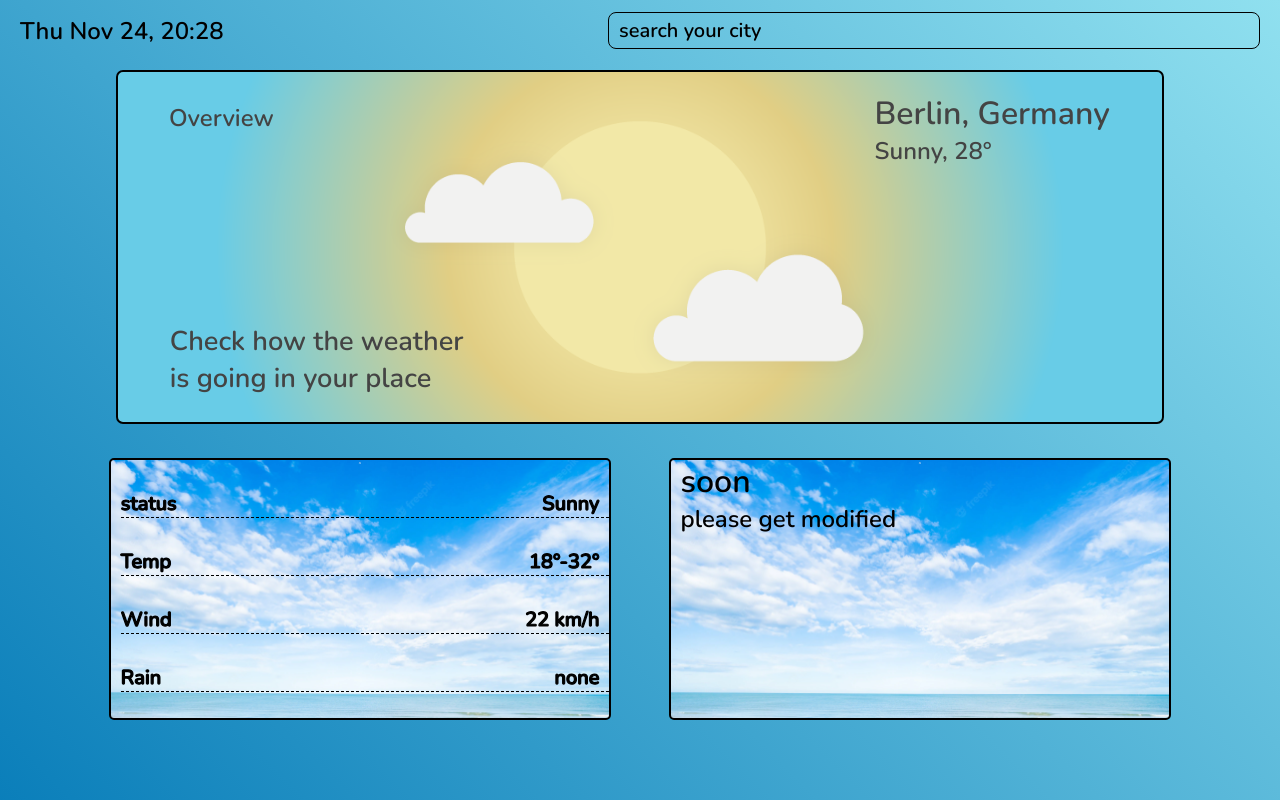
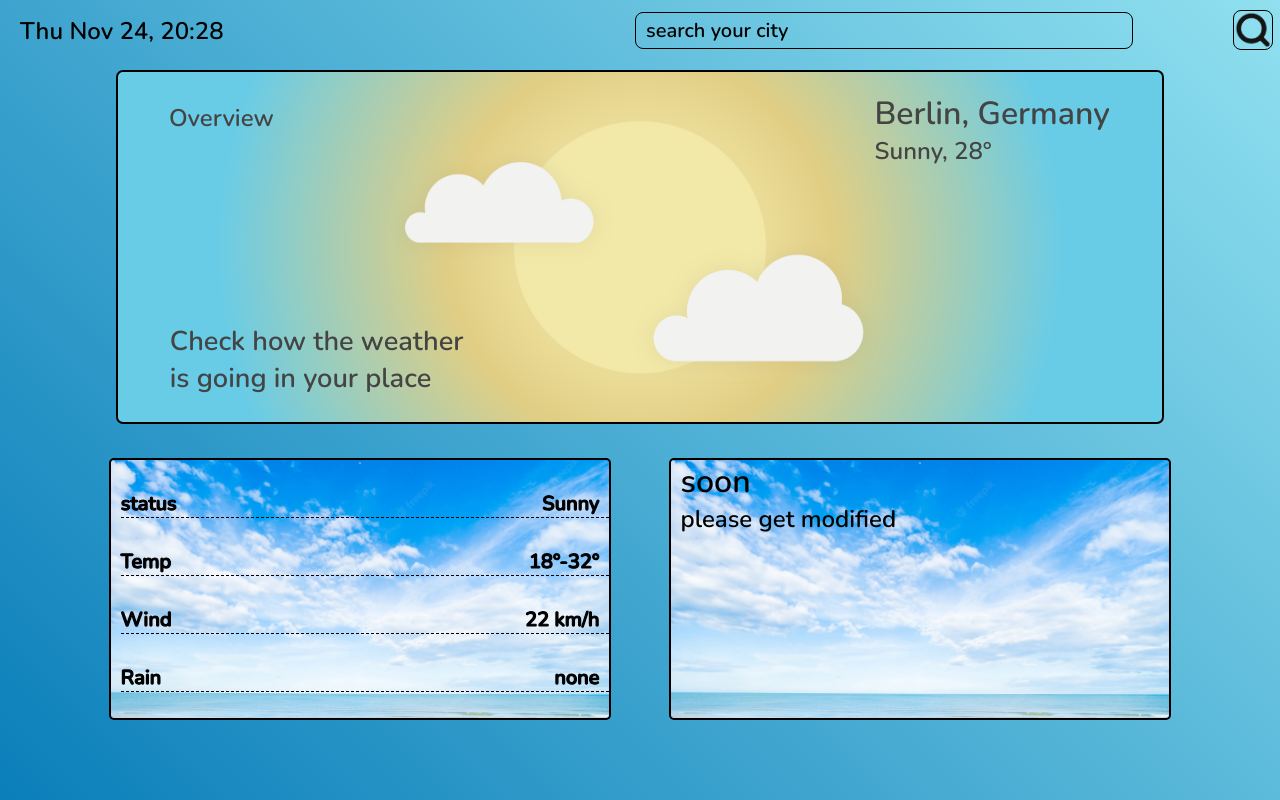
Before and after one commit to TinySmash/Weather-app, a React (Create React App) app: page / in a window 1280 px wide. Shown: the top 800 px of the page. Built offline with nearby package versions, Linux system fonts and the light colour scheme; no server answers.

Commit message:
onCall api successfully

```diff
--- a/src/actions/weatherActions.js
+++ b/src/actions/weatherActions.js
@@ -1,6 +1,6 @@
-export const getWeather = () =>async dispatch => {
+export const getWeather = (city) =>async dispatch => {
 
-    const currentWeather = await fetch('http://api.openweathermap.org/data/2.5/weather?q=London,uk&appid=157bb866579cb1cf4510209e02ab59a2')
+    const currentWeather = await fetch(`http://api.openweathermap.org/data/2.5/weather?q=${city}&appid=157bb866579cb1cf4510209e02ab59a2`)
     .then(res => res.json())
     .then(data => console.log(data))
     .catch(err => console.warn('Wrong city name'))
--- a/src/components/main/Main.css
+++ b/src/components/main/Main.css
@@ -46,12 +46,21 @@
     top: 15px;
 }
 
+.search-city
+{
+    position: absolute;
+    display: flex;
+    justify-content: space-between;
+    width: 50%;
+    height: 45px;
+    right: 5px;
+}
+
 .place-search
 {
     position: absolute;
-    right: 20px;
     top: 12px;
-    width: 50%;
+    width:76%;
     height: 35px;
     border: 1px solid black;
     border-radius: 8px;
@@ -59,6 +68,24 @@
     background: transparent;
     color: black;
     font-size: 20px;
+}
+
+
+.search-btn
+{
+    position: absolute;
+    width: 40px;
+    height: 40px;
+    right: 2px;
+    top: 10px;
+    background-color: transparent;
+    border: 1px solid black;
+    border-radius: 8px;
+    background-image: url('./images/search.png');
+    background-size: cover;
+    background-repeat: no-repeat;
+    background-position: center;
+    cursor: pointer;
 }
 
 .place-search::placeholder
--- a/src/components/main/Main.js
+++ b/src/components/main/Main.js
@@ -7,6 +7,7 @@ import img4 from "./images/info4.jpeg";
 import img5 from "./images/info5.png";
 import img6 from "./images/info6.jpg";
 import img7 from "./images/info7.jpeg";
+import searchImg from "./images/search.png";
 import { connect } from 'react-redux';
 import { getWeather } from '../../actions/weatherActions';
 
@@ -66,10 +67,17 @@ function Main(props){
 
     // TRYING THE API CALL
 
-    useEffect(() => {
+
+    const cityInput = document.querySelector('.place-search');
+    let getCityWeather = (e) => {
+        e?.preventDefault();
+        props.getWeather(cityInput.value);
+    }
+
+    /*useEffect(() => {
         props.getWeather();
 
-    }, [])
+    }, [])*/
 
 
     return (
@@ -77,8 +85,10 @@ function Main(props){
         <div className='homepage'>
 
         <h2 className="date">{currentTime.toString().slice(0,10)}, {currentTime.toString().slice(16,21)}</h2>
-        <input type="text" className="place-search" placeholder='search your city' />
-
+        <form action="" className="search-city">
+            <input type="text" className="place-search" placeholder='search your city'  />
+            <button className="search-btn" onClick={(e) => {getCityWeather(e)}}></button>
+        </form>
 
         <div className='overview'>
             <h2 className="overview-title">Overview</h2>
```
Also changed, not shown: src/components/main/images/search.png (added).
